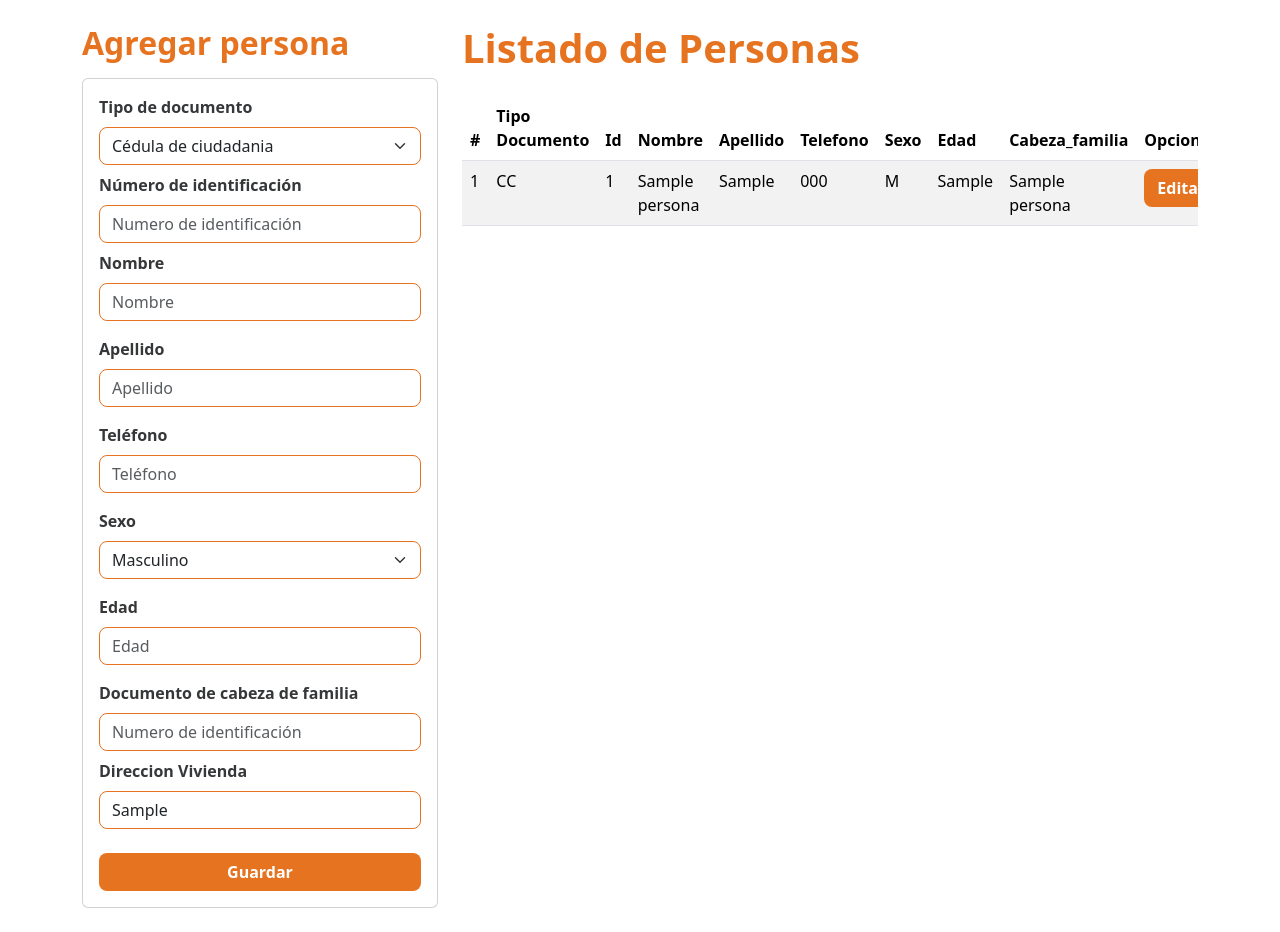
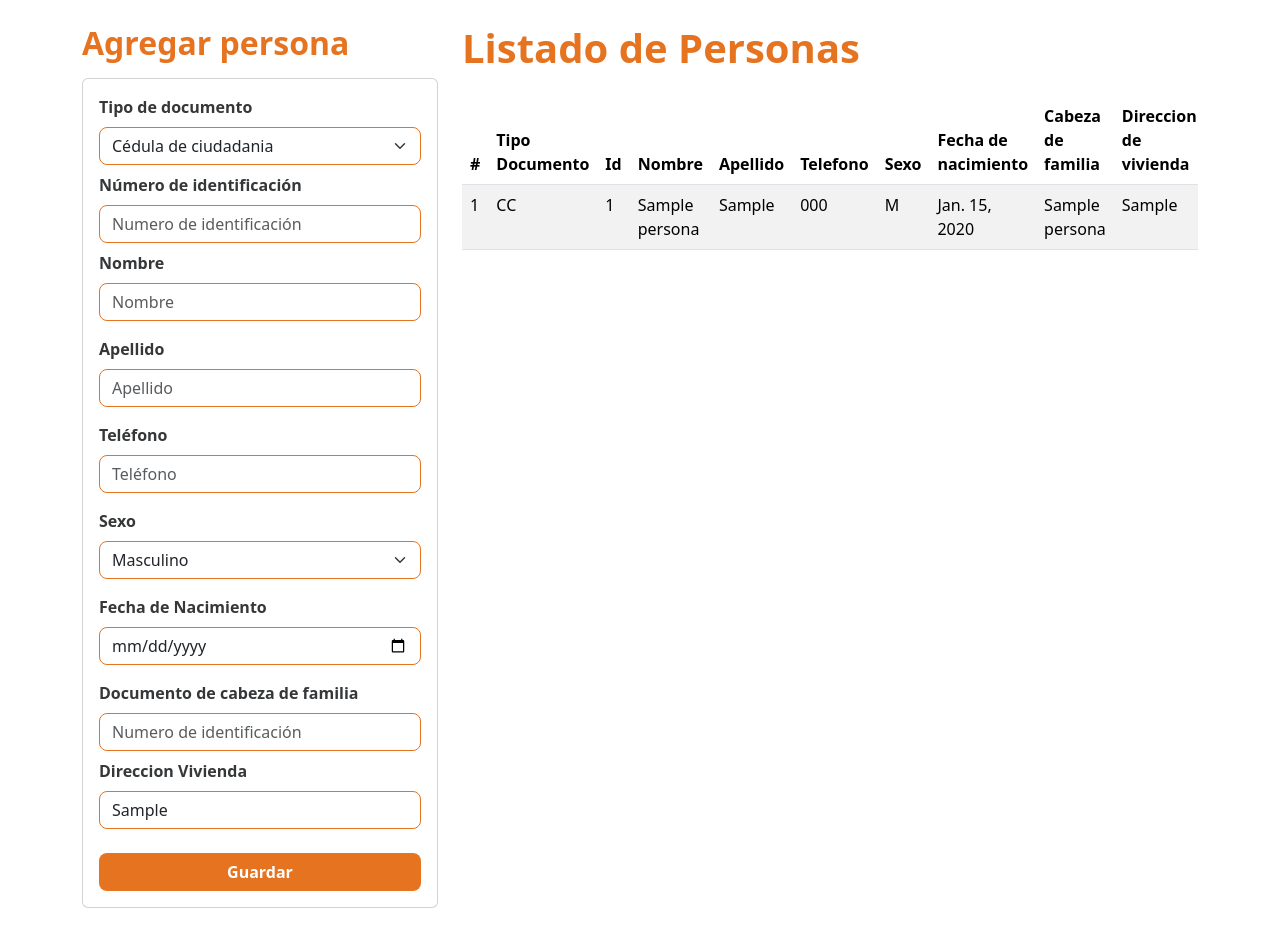
Before and after one commit to Ingesoft-II-IdioMind/Lab0-BasesDeDatos, a Django app: page / in a window 1280 px wide. Shown: the part 62-994 px from the top of the page. Run offline with Django 5.2, Linux system fonts and the light colour scheme; tables that the repository leaves empty hold one stand-in row (values such as "Sample post").

Commit message:
vivienda y persona editada

```diff
--- a/Lab_0/settings.py
+++ b/Lab_0/settings.py
@@ -100,7 +100,7 @@ if DEVELOPMENT_MODE is True:
         'ENGINE': 'django.db.backends.mysql',
         'NAME': 'laboratorio_cero',
         'USER': 'root',
-        'PASSWORD': 'Duvanlucasss',
+        'PASSWORD': '123456',
         'HOST': '127.0.0.1',
         'PORT': '3306',
         }
--- a/Persona/models.py
+++ b/Persona/models.py
@@ -24,4 +24,4 @@ class Persona(models.Model):
     apellido = models.CharField(max_length=50)
     telefono = models.CharField(max_length=10, default='Not specified')
     sexo = models.CharField(max_length=1, choices=SEXO_CHOICES,default='N')
-    edad = models.CharField(max_length=30, default='Not specified')
+    fecha_nacimiento = models.DateField(auto_now_add=True,null=True, blank=True)
--- a/Persona/views.py
+++ b/Persona/views.py
@@ -9,7 +9,8 @@ from django.contrib import messages
 def home(request):
     personas = Persona.objects.all()
     viviendas = Vivienda.objects.all()
-    contexto = {'personas': personas,'viviendas':viviendas}
+    residentes = Persona.objects.filter(personavivienda__residente=True)
+    contexto = {'personas': personas,'viviendas':viviendas,'residentes':residentes}
     return render(request, 'gestionPersonas.html', contexto)
 
 
@@ -22,7 +23,7 @@ def registrarPersona(request):
         apellido = request.POST['txtApellido']
         telefono = request.POST['txtTelefono']
         sexo = request.POST.get('selectSexo')
-        edad = request.POST['txtEdad']
+        fecha_nacimiento = request.POST['fechaNacimiento']
         id_responsable = request.POST['txtCabezaIdentificacion']
         idVivienda = request.POST['txtRelacionvivienda']
 
@@ -38,7 +39,7 @@ def registrarPersona(request):
             apellido=apellido,
             telefono=telefono,
             sexo=sexo,
-            edad=edad
+            fecha_nacimiento=fecha_nacimiento
         )
         setResidencia(idPersona,idVivienda)
         if id_responsable and id_responsable == idPersona:
@@ -72,7 +73,7 @@ def editarPersona(request, idPersona):
     apellido = request.POST['Apellido']
     telefono = request.POST['telefono']
     sexo = request.POST['sexo']
-    edad = request.POST['edad']
+    fecha_nacimiento = request.POST['fechaNacimiento']
     id_responsable = request.POST.get('txtCabezaIdentificacion')
     idVivienda = request.POST.get('txtRelacionvivienda')
 
@@ -106,7 +107,7 @@ def editarPersona(request, idPersona):
     persona.apellido = apellido
     persona.telefono = telefono
     persona.sexo = sexo
-    persona.edad = edad
+    persona.fecha_nacimiento = fecha_nacimiento
     persona.idResponsable = responsable_directo
 
     persona.save()
--- a/Vivienda/views.py
+++ b/Vivienda/views.py
@@ -10,9 +10,10 @@ def gestionViviendas(request):
     viviendas = Vivienda.objects.all()
     persona = Persona.objects.all()
     barrios = Barrio.objects.all()
+    propietarios = Persona.objects.filter(personavivienda__propietario=True)
     tipoviviendas = TipoVivienda.objects.all()
     messages.success(request, '¡Viviendas listadas!')
-    return render(request, 'gestionViviendas.html',{'viviendas':viviendas,'barrios':barrios,'tipoviviendas':tipoviviendas,'personas':persona})
+    return render(request, 'gestionViviendas.html',{'viviendas':viviendas,'barrios':barrios,'tipoviviendas':tipoviviendas,'personas':persona,'propietarios':propietarios})
 
 def registrarVivienda(request):
     idBarrio = request.POST.get('txtidBarrio')
--- a/templates/gestionPersonas.html
+++ b/templates/gestionPersonas.html
@@ -53,9 +53,10 @@
                     </div>
 
                     <div class="form-group mb-3">
-                        <label for="txtEdad" class="form-label">Edad</label>
-                        <input type="number" id="txtEdad" name="txtEdad" class="form-control" placeholder="Edad" required>
+                        <label for="fechaNacimiento" class="form-label">Fecha de Nacimiento</label>
+                        <input type="date" id="fechaNacimiento" name="fechaNacimiento" class="form-control" placeholder="Fecha de Nacimiento" required>
                     </div>
+
 
                     <div class="form-group">
                         <label class="form-label">Documento de cabeza de familia</label>
@@ -92,8 +93,9 @@
                         <th>Apellido</th>
                         <th>Telefono</th>
                         <th>Sexo</th>
-                        <th>Edad</th>
-                        <th>Cabeza_familia</th>
+                        <th>Fecha de nacimiento</th>
+                        <th>Cabeza de familia</th>
+                        <th>Direccion de vivienda</th> <!-- Nueva columna para mostrar la vivienda -->
                         <th colspan="2">Opciones</th>
                     </tr>
                 </thead>
@@ -107,10 +109,10 @@
                         <td>{{c.apellido}}</td>
                         <td>{{c.telefono}}</td>
                         <td>{{c.sexo}}</td>
-                        <td>{{c.edad}}</td>
+                        <td>{{c.fecha_nacimiento}}</td>
                         <td>{{c.idResponsable.nombre}}</td>
                         <!-- Acceder a la vivienda de la persona a través de la tabla intermedia -->
-
+                        <td>{{ c.personavivienda_set.first.idVivienda.direccion }}</td> <!-- Modifica esta línea según tus modelos -->
                         <td><a href="edicionPersona/{{c.idPersona}}" class="btn btn-editar">Editar</a></td>
                         <td><a href="eliminarPersona/{{c.idPersona}}" class="btn btn-eliminar">Eliminar</a></td>
                     </tr>
@@ -121,6 +123,7 @@
     </div>
 
 
+
 </div>
 
 {% endblock %}
--- a/templates/gestionViviendas.html
+++ b/templates/gestionViviendas.html
@@ -65,10 +65,11 @@
                     <tr>
                         <th>#</th>
                         <th>Id</th>
-                        <th>Direccion</th>
+                        <th>Dirección</th>
                         <th>Capacidad</th>
                         <th>Barrio</th>
                         <th>Tipo</th>
+                        <th>Propietario</th> <!-- Nueva columna -->
                         <th colspan="2">Opciones</th>
                     </tr>
                 </thead>
@@ -81,6 +82,7 @@
                         <td>{{v.capacidad}}</td>
                         <td>{{v.idBarrio.nombreBarrio}}</td>
                         <td>{{v.idTipo_vivienda.nombre}}</td>
+                        <td>{{ v.personavivienda_set.first.idPersona.nombre }}</td>
                         <td><a href="/edicionVivienda/{{v.idVivienda}}/" class="btn btn-editar">Editar</a></td>
                         <td><a href="/eliminarVivienda/{{v.idVivienda}}/" class="btn btn-eliminar">Eliminar</a></td>
                     </tr>
@@ -89,6 +91,7 @@
             </table>
         </div>
     </div>
+
 </div>
 
 {% endblock %}
```
Also changed, not shown: templates/edicionPersona.html (+3 -4 lines), templates/edicionVivienda.html (+4 -4 lines), Persona/migrations/0004_remove_persona_edad_persona_fecha_nacimiento.py (added), Persona/migrations/0005_alter_persona_fecha_nacimiento.py (added).
